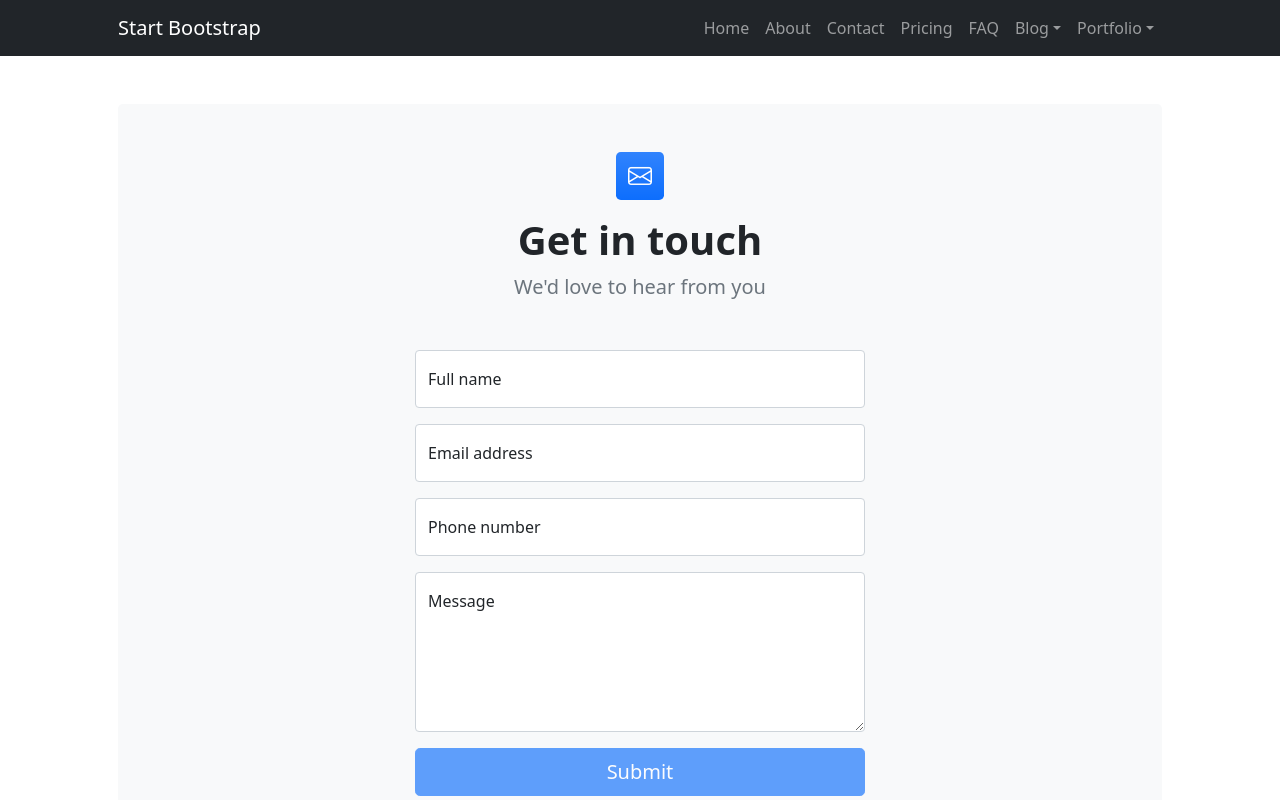
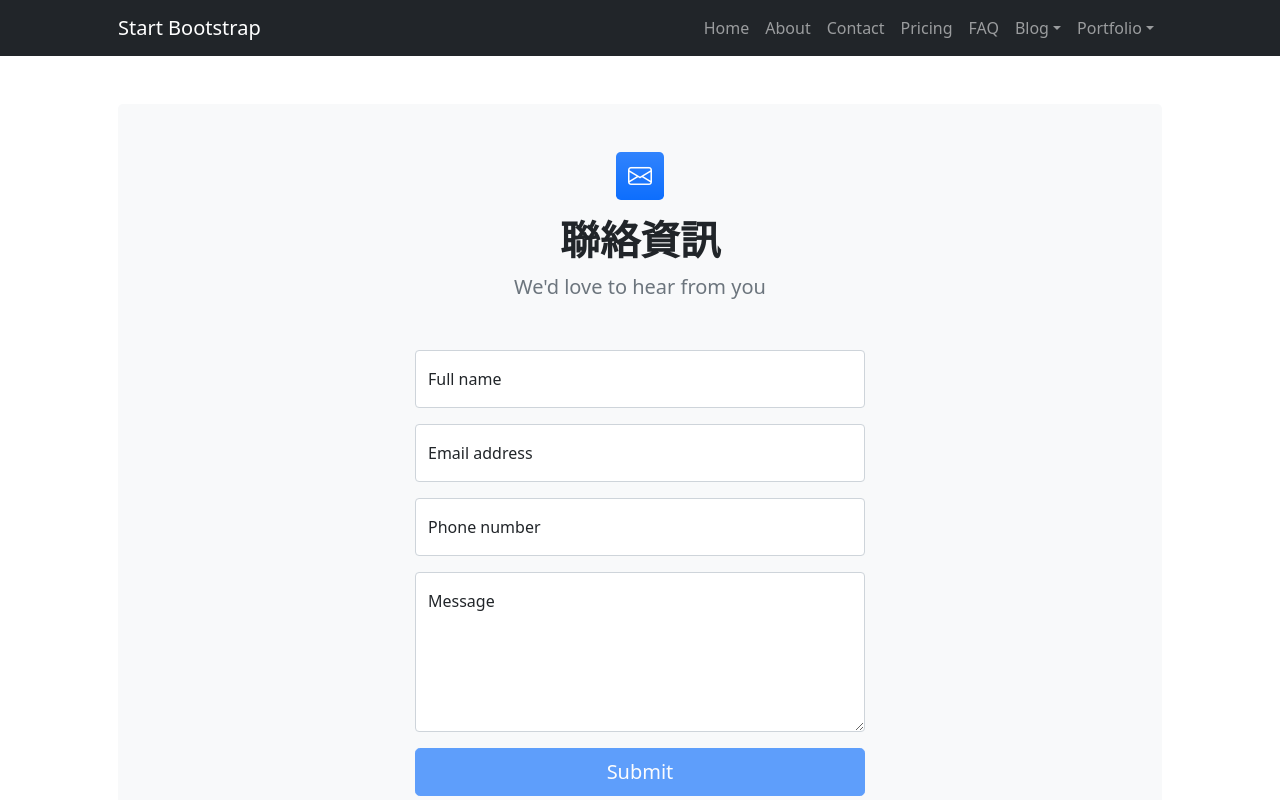
Before and after one commit to peiyu971212/shop, a plain HTML site: page contact.html in a window 1280 px wide. Shown: the top 800 px of the page. Drawn offline with nearby package versions, Linux system fonts and the light colour scheme.

Commit message:
update contact.html

```diff
--- a/contact.html
+++ b/contact.html
@@ -52,7 +52,7 @@
                     <div class="bg-light rounded-3 py-5 px-4 px-md-5 mb-5">
                         <div class="text-center mb-5">
                             <div class="feature bg-primary bg-gradient text-white rounded-3 mb-3"><i class="bi bi-envelope"></i></div>
-                            <h1 class="fw-bolder">Get in touch</h1>
+                            <h1 class="fw-bolder">聯絡資訊</h1>
                             <p class="lead fw-normal text-muted mb-0">We'd love to hear from you</p>
                         </div>
                         <div class="row gx-5 justify-content-center">
```
